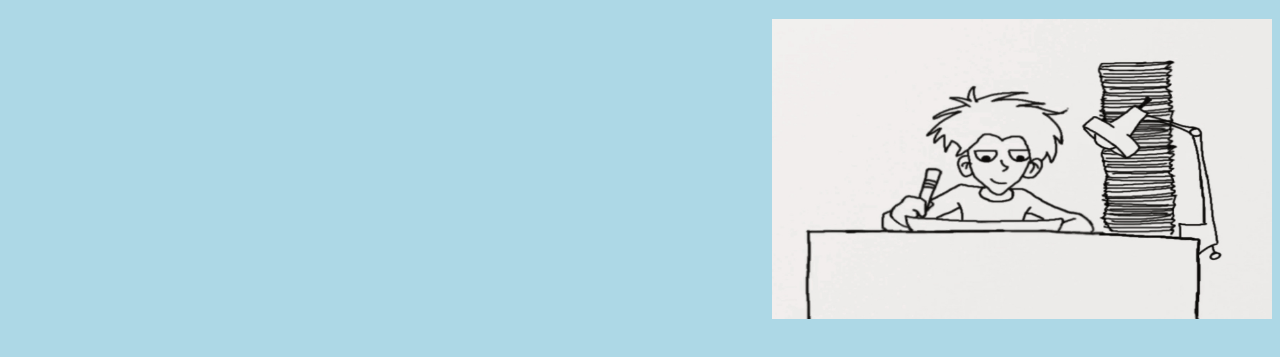
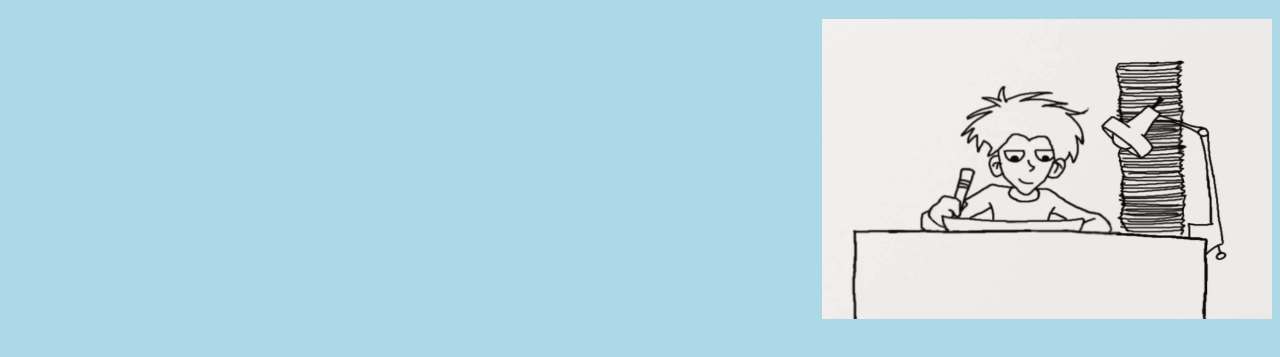
Before and after one commit to Sankeerth711/sankeerth711.github.io, a plain HTML site: page index.html in a window 1280 px wide. Shown: the part 223-580 px from the top of the page. Drawn offline with Linux system fonts and the light colour scheme.

Commit message:
Update index.html

```diff
--- a/index.html
+++ b/index.html
@@ -61,7 +61,7 @@ table, th, td {
 
 <h1> Hey, I'm Sankeerth </h1>
 
-<img src="pic.jpeg" height="300px" width="500px" align="right" >
+<img src="pic.jpeg" height="300px" width="450px" align="right" >
 
 </div>
 
```
